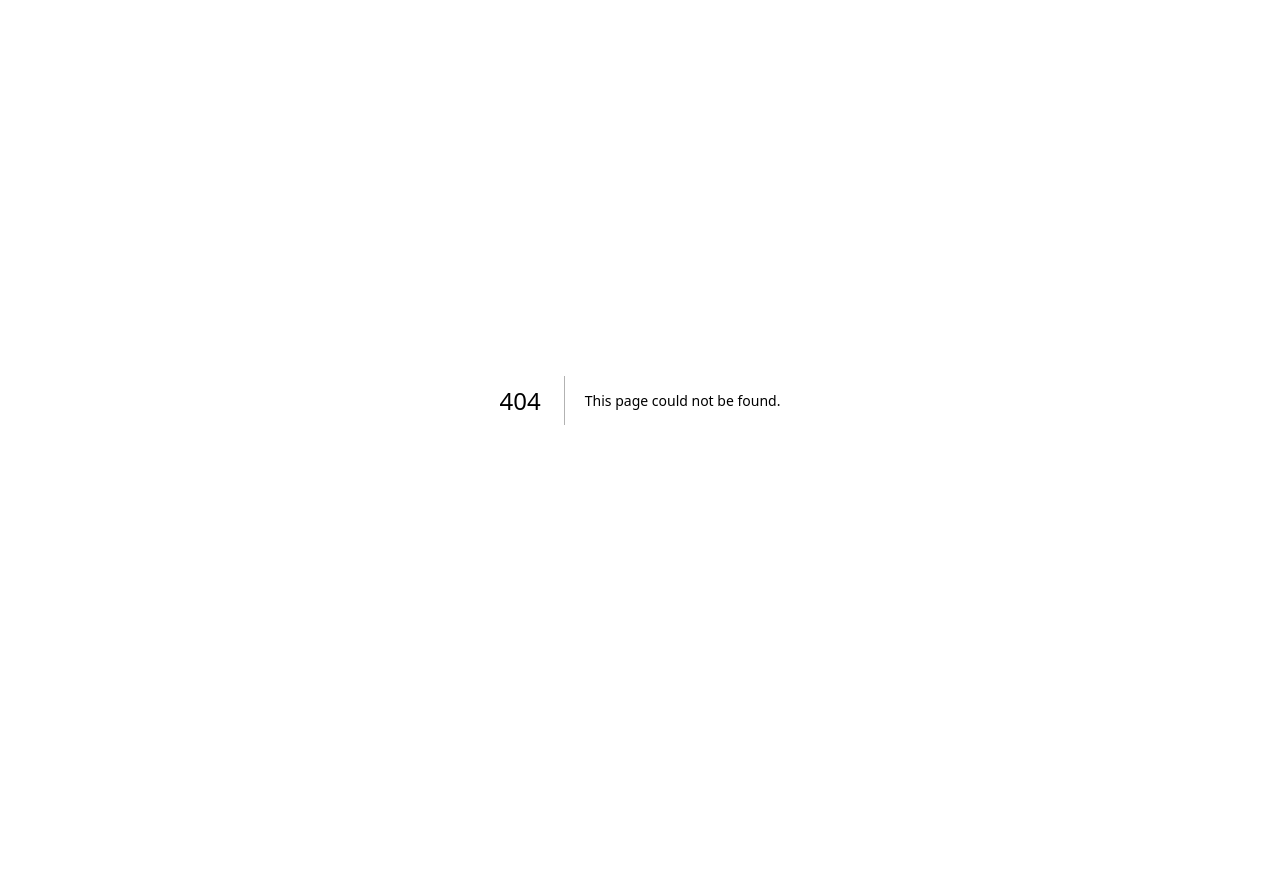
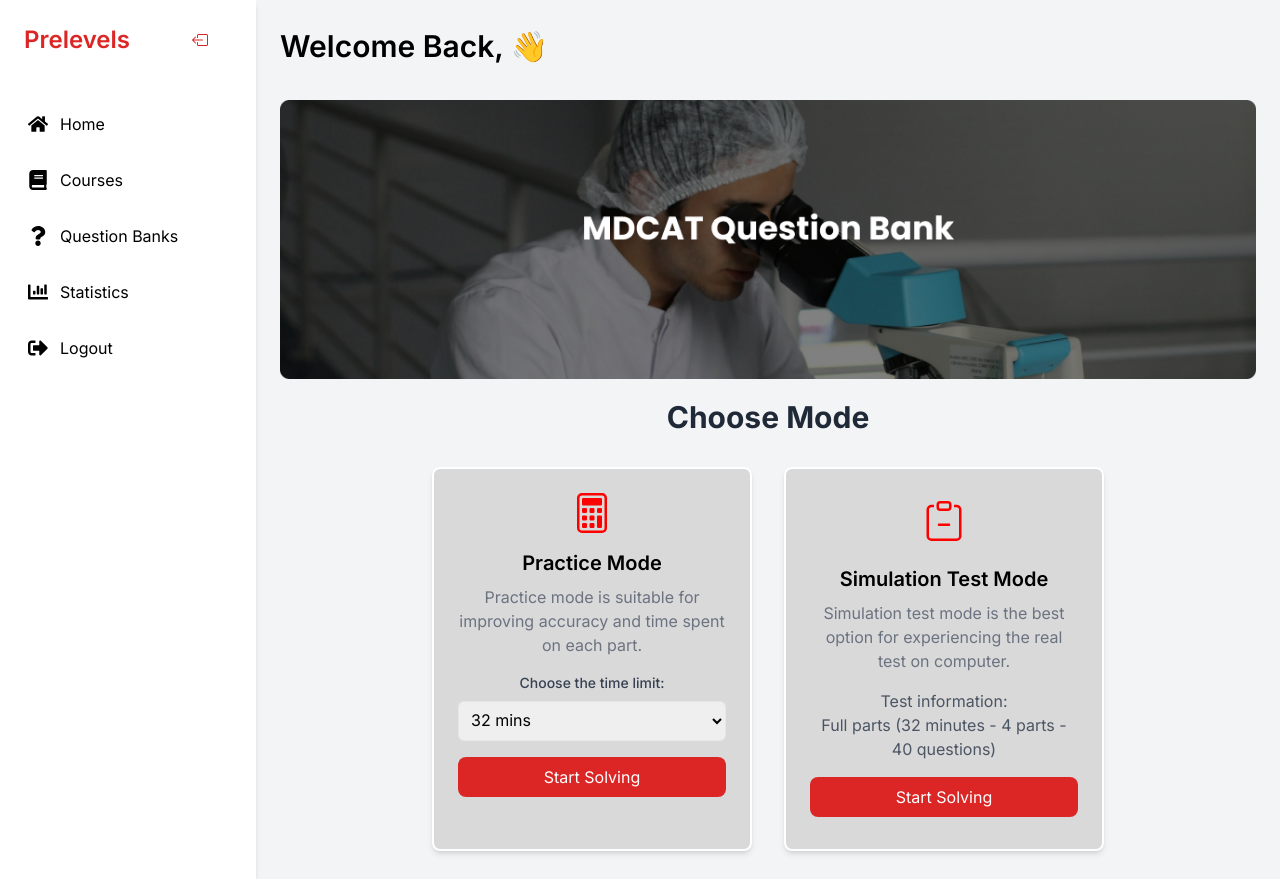
Before and after one commit to Abdullah9202/prelevels, a Next.js app in the folder client/: page /dashboard/question-bank/solve/mode in a window 1280 px wide. Before the commit this address had no page. Before the commit the page ends 800 px from the top, so only its background shows below. Built offline with nearby package versions, Linux system fonts and the light colour scheme; no server answers.

Commit message:
feat:Yearly/mode page completed

```diff
--- /dev/null
+++ b/client/src/app/(pages)/dashboard/question-bank/solve/mode/page.tsx
@@ -0,0 +1,11 @@
+import Sidebar from "@/components/dashboard/sidebar"
+import ModeComponent from "@/components/dashboard/questionbank/solve/mode/modecomponenet";
+
+export default function Mode() {
+    return (
+        <div className="min-h-screen flex flex-col md:flex-row bg-gray-100">
+            <Sidebar />
+            <ModeComponent />
+        </div>
+    );
+}
--- /dev/null
+++ b/client/src/components/dashboard/questionbank/solve/mode/modecomponenet.tsx
@@ -0,0 +1,82 @@
+"use client";
+import { useUser } from "@clerk/nextjs";
+import MDCAT from '@/assets/MDCATBanner.png';
+import Image from "next/image";
+import { useRouter } from "next/navigation";
+
+export default function ModeComponent() {
+  const { user } = useUser();
+  const router = useRouter();
+
+  return (
+    <div className="flex-1 md:p-6 p-4 lg:py-7 py-4 bg-gray-100 md:mr-0 mx-auto">
+      <h1 className="md:text-3xl text-xs w-full md:w-auto font-semibold mb-4 md:mb-0 md:pb-9">
+        Welcome Back, {user?.firstName} 👋
+      </h1>
+      <div>
+        <Image src={MDCAT} alt="MDCAT" className="w-full " />
+        <div className="flex justify-center items-center mt-3 space-x-6 text-white">
+          <h1 className="px-6 py-2 text-3xl font-bold text-gray-800">Choose Mode</h1>
+        </div>
+
+        {/* Cards */}
+        <div className="flex flex-col md:flex-row justify-center items-center mt-6 space-y-4 md:space-y-0 md:space-x-8">
+
+          {/* Practice Mode Card */}
+          <div className="w-full max-w-xs h-96 bg-[#D9D9D9] rounded-lg shadow-md p-6 border-2 border-white ">
+            <div className="flex items-center justify-center mb-4">
+              <div >
+                <svg xmlns="http://www.w3.org/2000/svg" width="40" height="40" fill="red" className="bi bi-calculator" viewBox="0 0 16 16">
+                    <path d="M12 1a1 1 0 0 1 1 1v12a1 1 0 0 1-1 1H4a1 1 0 0 1-1-1V2a1 1 0 0 1 1-1zM4 0a2 2 0 0 0-2 2v12a2 2 0 0 0 2 2h8a2 2 0 0 0 2-2V2a2 2 0 0 0-2-2z"/>
+                    <path d="M4 2.5a.5.5 0 0 1 .5-.5h7a.5.5 0 0 1 .5.5v2a.5.5 0 0 1-.5.5h-7a.5.5 0 0 1-.5-.5zm0 4a.5.5 0 0 1 .5-.5h1a.5.5 0 0 1 .5.5v1a.5.5 0 0 1-.5.5h-1a.5.5 0 0 1-.5-.5zm0 3a.5.5 0 0 1 .5-.5h1a.5.5 0 0 1 .5.5v1a.5.5 0 0 1-.5.5h-1a.5.5 0 0 1-.5-.5zm0 3a.5.5 0 0 1 .5-.5h1a.5.5 0 0 1 .5.5v1a.5.5 0 0 1-.5.5h-1a.5.5 0 0 1-.5-.5zm3-6a.5.5 0 0 1 .5-.5h1a.5.5 0 0 1 .5.5v1a.5.5 0 0 1-.5.5h-1a.5.5 0 0 1-.5-.5zm0 3a.5.5 0 0 1 .5-.5h1a.5.5 0 0 1 .5.5v1a.5.5 0 0 1-.5.5h-1a.5.5 0 0 1-.5-.5zm0 3a.5.5 0 0 1 .5-.5h1a.5.5 0 0 1 .5.5v1a.5.5 0 0 1-.5.5h-1a.5.5 0 0 1-.5-.5zm3-6a.5.5 0 0 1 .5-.5h1a.5.5 0 0 1 .5.5v1a.5.5 0 0 1-.5.5h-1a.5.5 0 0 1-.5-.5zm0 3a.5.5 0 0 1 .5-.5h1a.5.5 0 0 1 .5.5v4a.5.5 0 0 1-.5.5h-1a.5.5 0 0 1-.5-.5z"/>
+                </svg>
+              </div>
+            </div>
+            <h2 className="text-center text-xl font-semibold mb-2">Practice Mode</h2>
+            <p className="text-gray-500 text-center mb-4">
+              Practice mode is suitable for improving accuracy and time spent on each part.
+            </p>
+            <div className="text-center mb-4">
+              <label className="block text-sm font-medium text-gray-700 mb-2">Choose the time limit:</label>
+              <select className="w-full p-2 border rounded-md">
+                <option>32 mins</option>
+                <option>40 mins</option>
+                <option>60 mins</option>
+              </select>
+            </div>
+            <div className="text-center">
+              <button className="w-full bg-red-600 text-white py-2 px-4 rounded-lg hover:bg-red-700">
+                Start Solving
+              </button>
+            </div>
+          </div>
+
+          {/* Simulation Test Mode Card */}
+          <div className="w-full max-w-xs h-96 bg-[#D9D9D9] rounded-lg shadow-md p-6 border-2 border-white">
+            <div className="flex items-center justify-center mb-4">
+              <div className=" p-2 ">
+                <svg xmlns="http://www.w3.org/2000/svg" width="40" height="40" fill="red" className="bi bi-clipboard-minus" viewBox="0 0 16 16">
+                    <path fill-rule="evenodd" d="M5.5 9.5A.5.5 0 0 1 6 9h4a.5.5 0 0 1 0 1H6a.5.5 0 0 1-.5-.5"/>
+                    <path d="M4 1.5H3a2 2 0 0 0-2 2V14a2 2 0 0 0 2 2h10a2 2 0 0 0 2-2V3.5a2 2 0 0 0-2-2h-1v1h1a1 1 0 0 1 1 1V14a1 1 0 0 1-1 1H3a1 1 0 0 1-1-1V3.5a1 1 0 0 1 1-1h1z"/>
+                    <path d="M9.5 1a.5.5 0 0 1 .5.5v1a.5.5 0 0 1-.5.5h-3a.5.5 0 0 1-.5-.5v-1a.5.5 0 0 1 .5-.5zm-3-1A1.5 1.5 0 0 0 5 1.5v1A1.5 1.5 0 0 0 6.5 4h3A1.5 1.5 0 0 0 11 2.5v-1A1.5 1.5 0 0 0 9.5 0z"/>
+                </svg>
+              </div>
+            </div>
+            <h2 className="text-center text-xl font-semibold mb-2">Simulation Test Mode</h2>
+            <p className="text-gray-500 text-center mb-4">
+              Simulation test mode is the best option for experiencing the real test on computer.
+            </p>
+            <p className="text-gray-600 text-center mb-4">
+              Test information: <br /> Full parts (32 minutes - 4 parts - 40 questions)
+            </p>
+            <div className="text-center">
+              <button className="w-full bg-red-600 text-white py-2 px-4 rounded-lg hover:bg-red-700">
+                Start Solving
+              </button>
+            </div>
+          </div>
+        </div>
+      </div>
+    </div>
+  );
+}
--- a/client/src/components/dashboard/questionbank/solve/page.tsx
+++ b/client/src/components/dashboard/questionbank/solve/page.tsx
@@ -36,7 +36,7 @@ export default function SolveQuestion() {
             <div key={index} className="px-14 pb-4">
                 <div className="flex justify-between items-center">
                     <p>202{index}</p>
-                    <button className="bg-red-600 text-white px-4 py-1 rounded-3xl">Start Test</button>
+                    <button onClick={()=> router.push('/dashboard/question-bank/solve/mode')} className="bg-red-600 text-white px-4 py-1 rounded-3xl">Start Test</button>
                 </div>
                 <hr className="border-1 border-gray-400 w-full mt-2" />
             </div>
@@ -54,7 +54,7 @@ export default function SolveQuestion() {
             <div key={index} className="px-14 pb-4">
                 <div className="flex justify-between items-center">
                     <p>202{index}</p>
-                    <button className="bg-red-600 text-white px-4 py-1 rounded-3xl">Start Test</button>
+                    <button onClick={()=> router.push('/dashboard/question-bank/solve/mode')} className="bg-red-600 text-white px-4 py-1 rounded-3xl">Start Test</button>
                 </div>
                 <hr className="border-1 border-gray-400 w-full mt-2" />
             </div>
```
